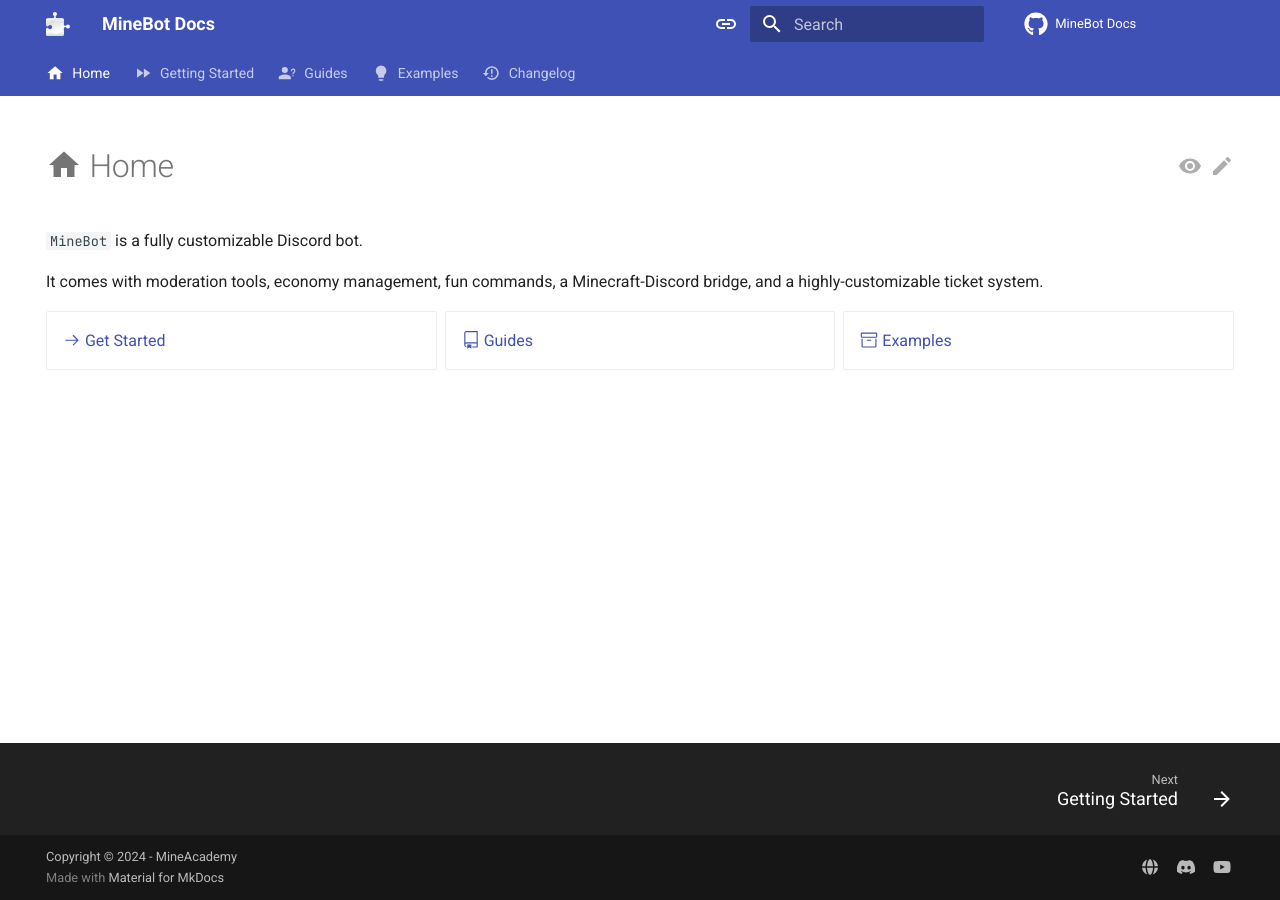
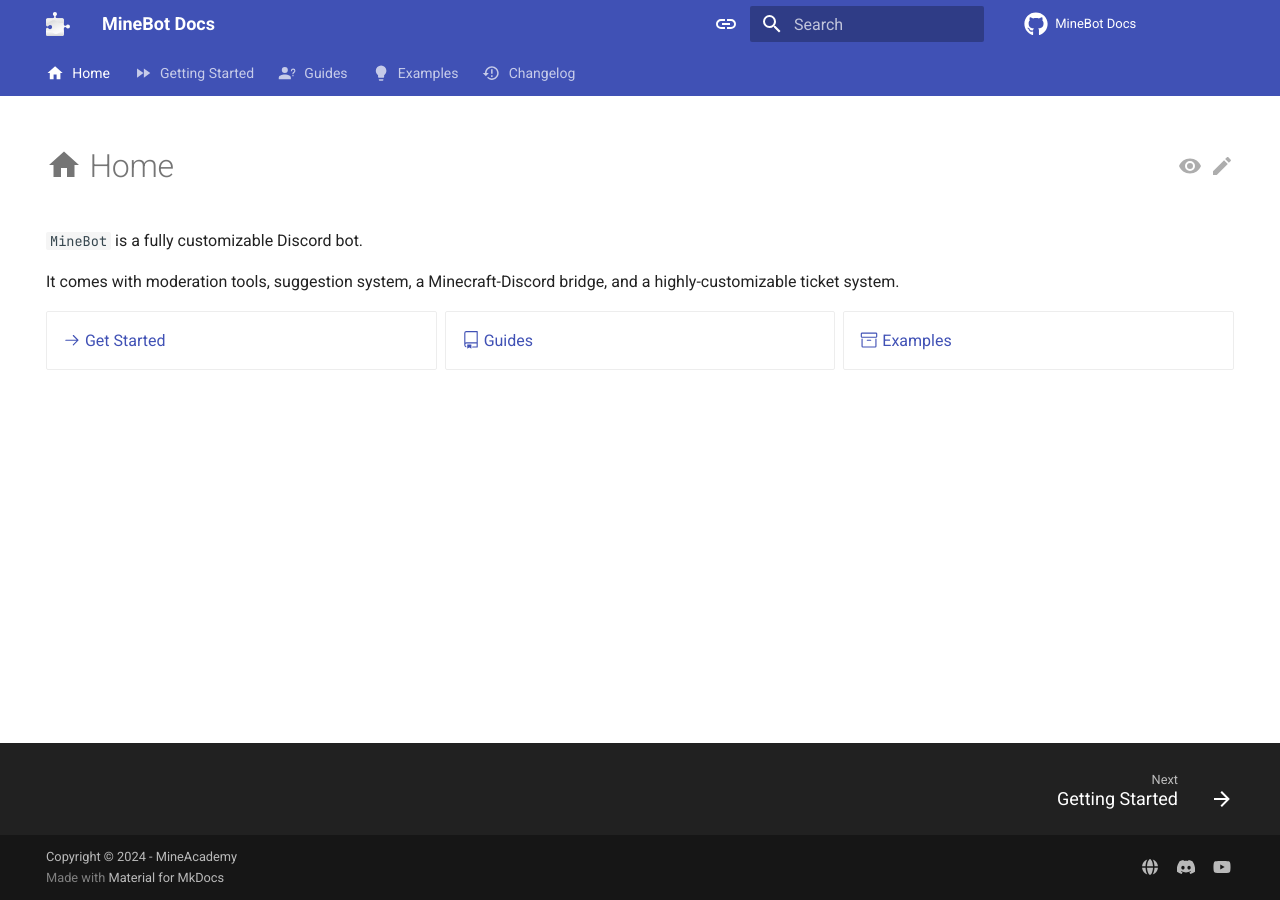
Before and after one commit to kangarko/docs, an MkDocs documentation site: the page built from docs/index.md, in a window 1280 px wide. Built offline with MkDocs 1.6.1 and Material for MkDocs 9.7.7, drawn with Linux system fonts in a browser that asks for light colours; plug-ins that fetch from the network failed and are left out; comment, search, counter and statistics services are not loaded.

Commit message:
Update index.md

```diff
--- a/docs/index.md
+++ b/docs/index.md
@@ -12,7 +12,7 @@
 
 `MineBot` is a fully customizable Discord bot.
 
-It comes with moderation tools, economy management, fun commands, a Minecraft-Discord bridge, and a highly-customizable ticket system.
+It comes with moderation tools, suggestion system, a Minecraft-Discord bridge, and a highly-customizable ticket system.
 
 <div class="grid cards" markdown>
 
```
